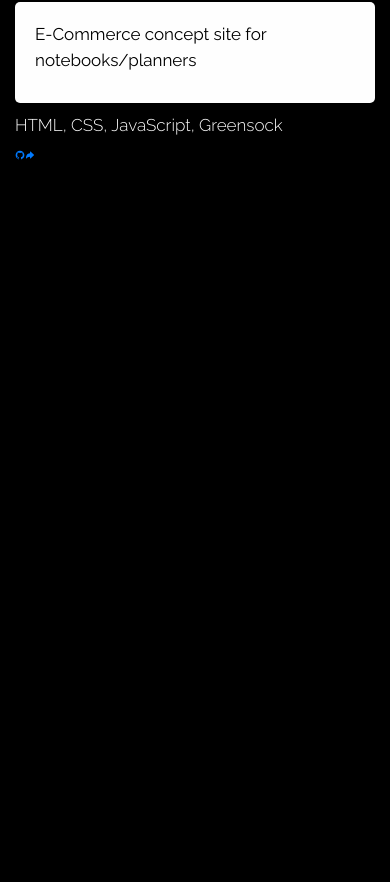
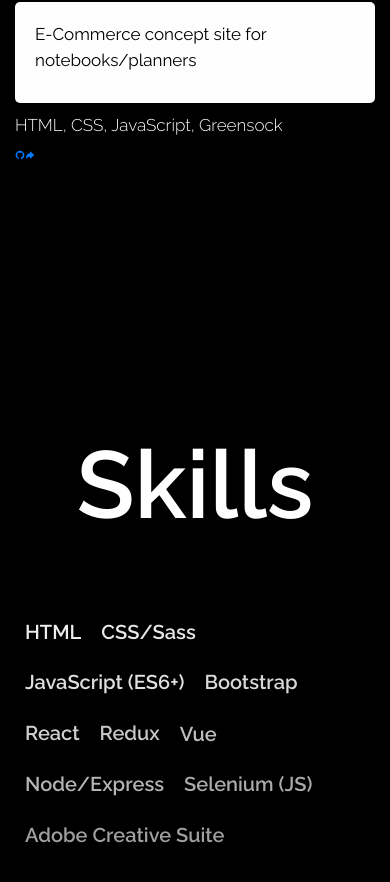
Before and after one commit to britok30/v3, a React (Create React App) app: page / in a window 390 px wide. Shown: the part 6762-7644 px from the top of the page. Before the commit the page ends 7026 px from the top, so only its background shows below. Built offline with nearby package versions, Linux system fonts and the light colour scheme.

Commit message:
skills added

```diff
--- a/src/App.css
+++ b/src/App.css
@@ -123,3 +123,17 @@ Projects
 .stack {
     margin-top: 1rem;
 }
+
+/* ********************
+Skills
+******************** */
+.skills {
+    font-size: 2rem;
+    font-weight: 600;
+    transition: ease 0.4s;
+}
+
+.skills:hover {
+    color: red;
+    cursor: pointer;
+}
--- a/src/components/App.js
+++ b/src/components/App.js
@@ -2,6 +2,7 @@ import React from 'react';
 import Intro from './Intro';
 import About from './About';
 import Work from './Work';
+import Skills from './Skills';
 import '../App.css';
 
 const App = () => {
@@ -11,6 +12,7 @@ const App = () => {
             <div className="container">
                 <About />
                 <Work />
+                <Skills />
             </div>
         </div>
     );
--- /dev/null
+++ b/src/components/Skills.js
@@ -0,0 +1,34 @@
+import React from 'react';
+import Fade from 'react-reveal/Fade';
+
+const Skills = () => {
+    return (
+        <div>
+            <section>
+                <div className="row">
+                    <div className="col-md-4 col-lg-4 col-sm-4">
+                        <div className="sub-heading">Skills</div>
+                    </div>
+                    <div className="col-md-8 col-lg-8 col-sm-8">
+                        <Fade bottom cascade duration={4000} distance={'1rem'}>
+                            <ul>
+                                <li className="skills">HTML</li>
+                                <li className="skills">CSS/Sass</li>
+                                <li className="skills">JavaScript (ES6+)</li>
+                                <li className="skills">Bootstrap</li>
+                                <li className="skills">React</li>
+                                <li className="skills">Redux</li>
+                                <li className="skills">Vue</li>
+                                <li className="skills">Node/Express</li>
+                                <li className="skills">Selenium (JS)</li>
+                                <li className="skills">Adobe Creative Suite</li>
+                            </ul>
+                        </Fade>
+                    </div>
+                </div>
+            </section>
+        </div>
+    );
+};
+
+export default Skills;
```
